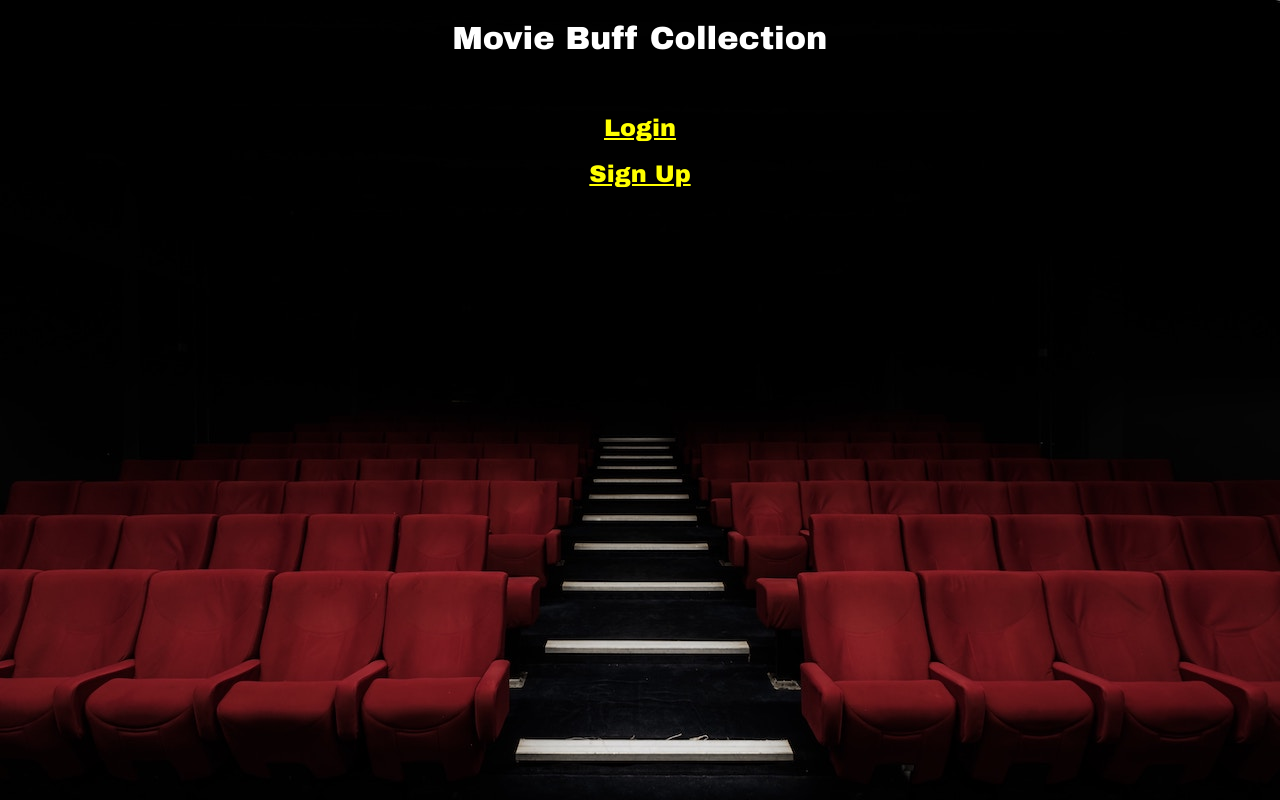
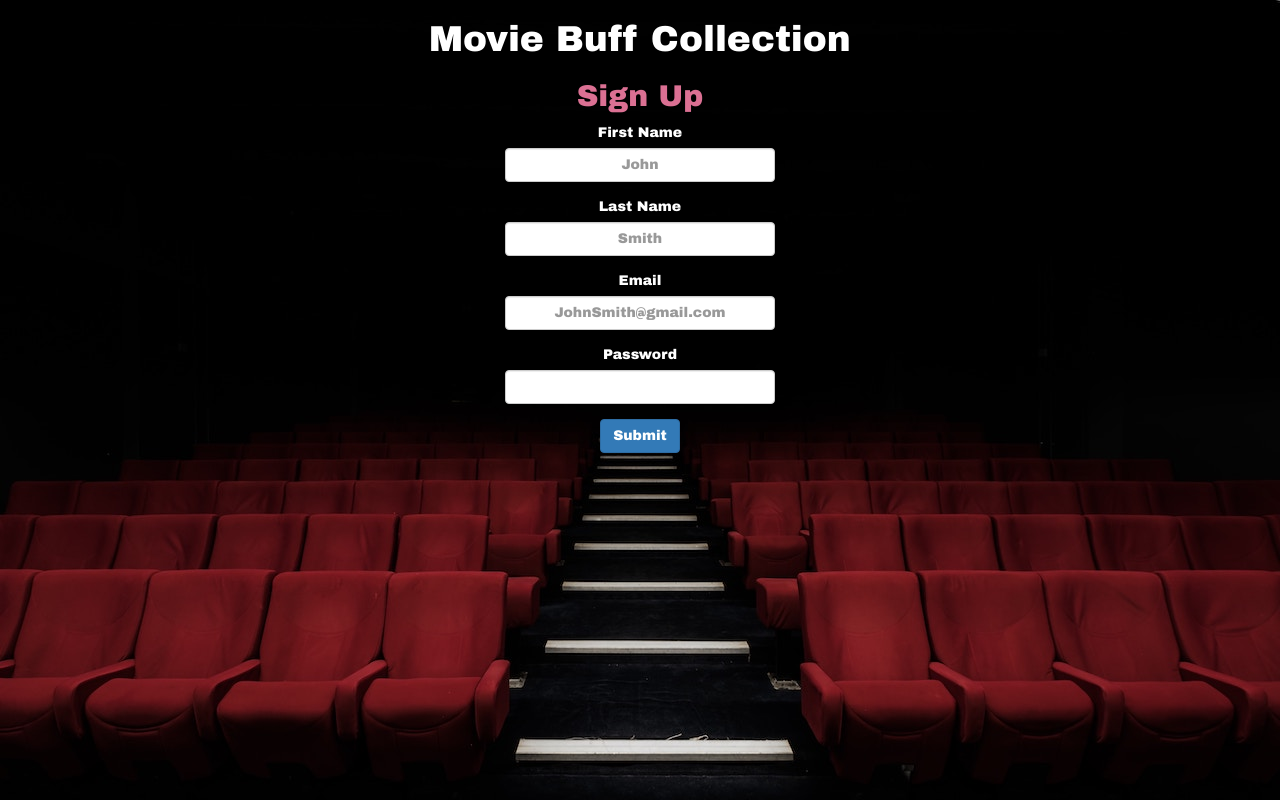
Before and after one commit to bethel-school-of-technology/movie-bluff-collection-frontend, an Angular app: page /signup in a window 1280 px wide. Before the commit this address led to /. Built offline with nearby package versions, Linux system fonts and the light colour scheme.

Commit message:
built components for sign up and login

```diff
--- a/src/app/app-routing.module.ts
+++ b/src/app/app-routing.module.ts
@@ -1,11 +1,24 @@
 import { NgModule } from '@angular/core';
+import {CommonModule } from '@angular/common';
+import { FormsModule } from '@angular/forms';
 import { Routes, RouterModule } from '@angular/router';
 
+import { SignupComponent } from './signup/signup.component';
+import { PageNotFoundComponent } from './page-not-found/page-not-found.component';
 
-const routes: Routes = [];
+
+const routes: Routes = [
+{path: 'signup', component: SignupComponent},
+{path: '**', component: PageNotFoundComponent},
+// {path: '', redirectTo: '/', pathMatch: 'full'}
+];
 
 @NgModule({
-  imports: [RouterModule.forRoot(routes)],
+  imports: [
+    CommonModule,
+    FormsModule,
+    RouterModule.forRoot(routes)
+  ],
   exports: [RouterModule]
 })
 export class AppRoutingModule { }
--- a/src/app/app.component.css
+++ b/src/app/app.component.css
@@ -1,5 +1,9 @@
 #header {
     text-align: center;
-    font-family: "Arial Black", Helvetica, sans-serif;
+    font-family: "Futura", "Arial Black", Helvetica, sans-serif;
     color: white;
 }
+
+a {
+    color: palevioletred;
+}
--- a/src/app/app.component.html
+++ b/src/app/app.component.html
@@ -1,8 +1,8 @@
-<div id= "header" style="text-align:center">
+<div id= "header">
   <h1>
   {{ title }}
   </h1>
-  <br>
-  <h2><a href="" style="color: yellow">Login</a></h2>
-  <h2><a href="" style="color: yellow">Sign Up</a></h2>
+  <h2 *ngIf><a routerLink="login" routerLinkActive="active">Login</a></h2>
+  <h2><a routerLink="signup" routerLinkActive="active">Sign Up</a></h2>
+  <router-outlet></router-outlet>
 </div>
--- /dev/null
+++ b/src/app/page-not-found/page-not-found.component.html
@@ -0,0 +1 @@
+<h1>Ooooops, no page found for that request</h1>
--- /dev/null
+++ b/src/app/page-not-found/page-not-found.component.ts
@@ -0,0 +1,15 @@
+import { Component, OnInit } from '@angular/core';
+
+@Component({
+  selector: 'app-page-not-found',
+  templateUrl: './page-not-found.component.html',
+  styleUrls: ['./page-not-found.component.css']
+})
+export class PageNotFoundComponent implements OnInit {
+
+  constructor() { }
+
+  ngOnInit() {
+  }
+
+}
--- /dev/null
+++ b/src/app/signup/signup.component.css
@@ -0,0 +1,8 @@
+.signup {
+    max-width: 300px;
+    text-align: center;
+}
+
+input::placeholder {
+    text-align: center;
+}
--- /dev/null
+++ b/src/app/signup/signup.component.html
@@ -0,0 +1,26 @@
+<div class="container signup">
+    <form>
+      <div class="form-group">
+        <label for="name">First Name</label>
+        <input type="text" class="form-control" placeholder="John" id="first-name" required>
+      </div>
+
+      <div class="form-group">
+        <label for="name">Last Name</label>
+        <input type="text" class="form-control" placeholder="Smith" id="last-name" required>
+      </div>
+
+      <div class="form-group">
+        <label for="email">Email</label>
+        <input type="text" class="form-control" placeholder="JohnSmith@gmail.com" id="email" required>
+      </div>
+
+      <div class="form-group">
+        <label for="password">Password</label>
+        <input type="text" class="form-control" id="password" required>
+      </div>
+
+      <button type="submit" class="btn btn-primary">Submit</button>
+
+    </form>
+</div>
--- /dev/null
+++ b/src/app/signup/signup.component.ts
@@ -0,0 +1,15 @@
+import { Component, OnInit } from '@angular/core';
+
+@Component({
+  selector: 'app-signup',
+  templateUrl: './signup.component.html',
+  styleUrls: ['./signup.component.css']
+})
+export class SignupComponent implements OnInit {
+
+  constructor() { }
+
+  ngOnInit() {
+  }
+
+}
--- a/src/styles.css
+++ b/src/styles.css
@@ -1,4 +1,5 @@
 /* You can add global styles to this file, and also import other style files */
+@import url('https://unpkg.com/bootstrap@3.3.7/dist/css/bootstrap.min.css');
 body {
     background-image: url("./assets/images/movietheater.jpg")
 }
```
Also changed, not shown: src/app/app.module.ts (+9 -4 lines), src/app/page-not-found/page-not-found.component.css (added), 2 other files (tests, documents, lock files or other folders).
